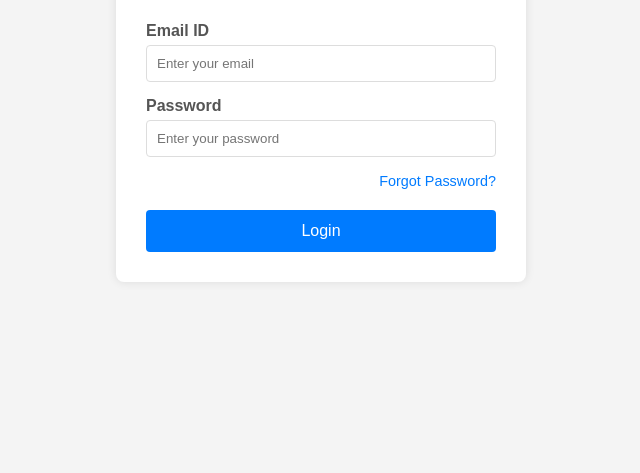
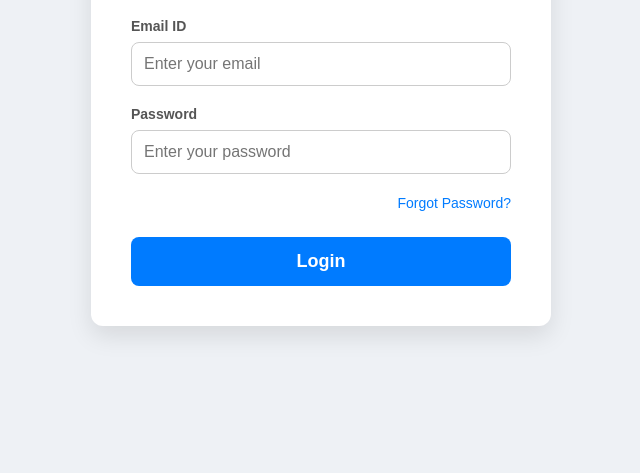
Before and after one commit to SACHIN-6917/apec, a plain HTML site: page index.html in a window 1280 px wide. Shown: the part 327-800 px from the top of the page, without its empty margins (319-959 px from the left). Drawn offline with Linux system fonts and the light colour scheme.

Commit message:
Update index.html

```diff
--- a/index.html
+++ b/index.html
@@ -7,7 +7,7 @@
     <style>
         body {
             font-family: Arial, sans-serif;
-            background-color: #f4f4f4;
+            background-color: #eef1f5;
             display: flex;
             justify-content: center;
             align-items: center;
@@ -17,57 +17,66 @@
 
         .login-container {
             background-color: #fff;
-            padding: 30px;
-            border-radius: 8px;
-            box-shadow: 0 0 10px rgba(0, 0, 0, 0.1);
+            padding: 40px;
+            border-radius: 12px;
+            box-shadow: 0 10px 25px rgba(0, 0, 0, 0.1);
             text-align: center;
-            width: 350px;
+            width: 380px;
         }
 
         .logo-container {
-            margin-bottom: 20px;
+            margin-bottom: 30px;
         }
 
         .logo-container img {
-            max-width: 150px; /* Adjust as needed */
+            max-width: 120px;
             height: auto;
         }
 
         h2 {
             color: #333;
-            margin-bottom: 25px;
+            margin-bottom: 30px;
+            font-size: 24px;
         }
 
         .input-group {
-            margin-bottom: 15px;
+            margin-bottom: 20px;
             text-align: left;
         }
 
         .input-group label {
             display: block;
-            margin-bottom: 5px;
+            margin-bottom: 8px;
             color: #555;
             font-weight: bold;
+            font-size: 14px;
         }
 
         .input-group input[type="email"],
         .input-group input[type="password"] {
             width: 100%;
-            padding: 10px;
-            border: 1px solid #ddd;
-            border-radius: 4px;
-            box-sizing: border-box; /* Ensures padding doesn't increase width */
+            padding: 12px;
+            border: 1px solid #ccc;
+            border-radius: 8px;
+            box-sizing: border-box;
+            font-size: 16px;
+            transition: border-color 0.3s;
+        }
+
+        .input-group input:focus {
+            border-color: #007bff;
+            outline: none;
         }
 
         .forgot-password {
             text-align: right;
-            margin-bottom: 20px;
+            margin-bottom: 25px;
         }
 
         .forgot-password a {
             color: #007bff;
             text-decoration: none;
-            font-size: 0.9em;
+            font-size: 14px;
         }
 
         .forgot-password a:hover {
@@ -75,18 +84,20 @@
         }
 
         .login-button {
-            background-color: #007bff; /* A common blue, you can change this */
+            background-color: #007bff;
             color: white;
-            padding: 12px 20px;
+            padding: 14px 20px;
             border: none;
-            border-radius: 4px;
+            border-radius: 8px;
             cursor: pointer;
-            font-size: 16px;
+            font-size: 18px;
+            font-weight: bold;
             width: 100%;
+            transition: background-color 0.3s;
         }
 
         .login-button:hover {
-            background-color: #0056b3; /* Darker shade on hover */
+            background-color: #0056b3;
         }
     </style>
 </head>
```
